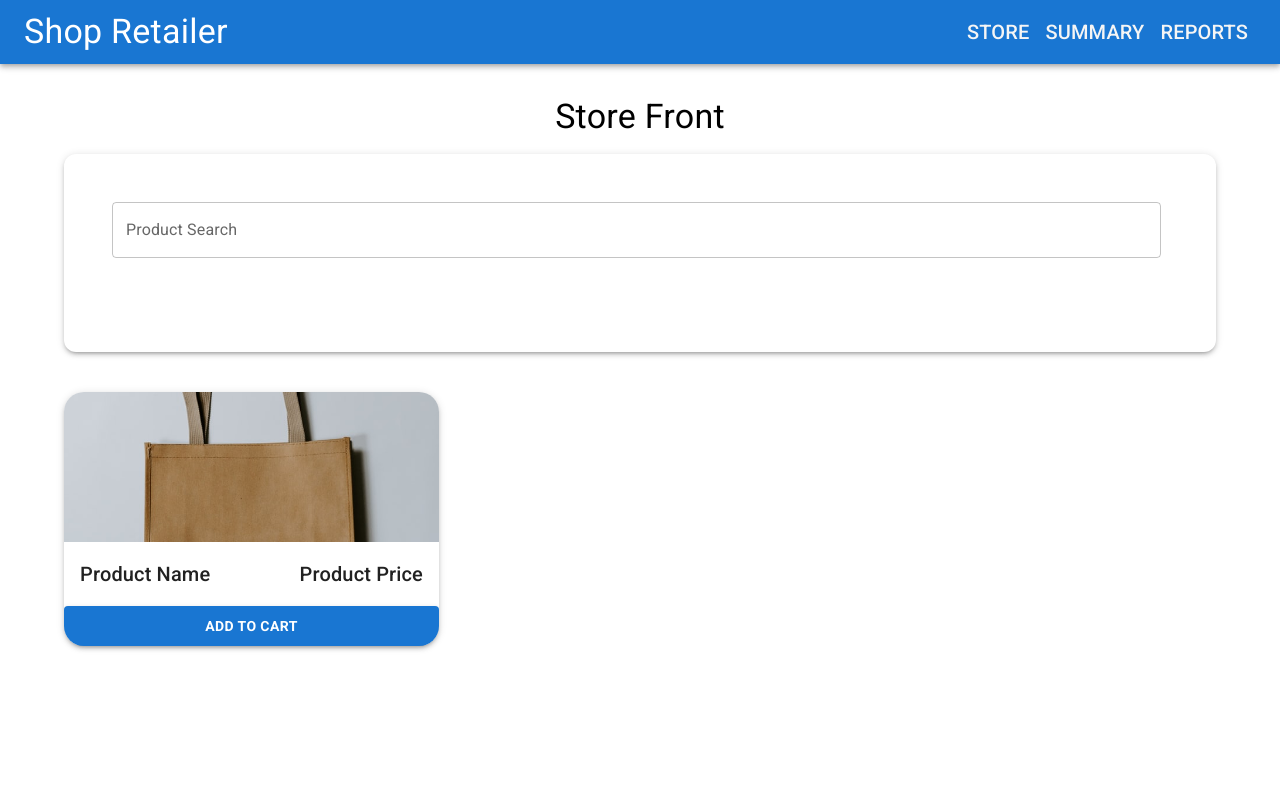
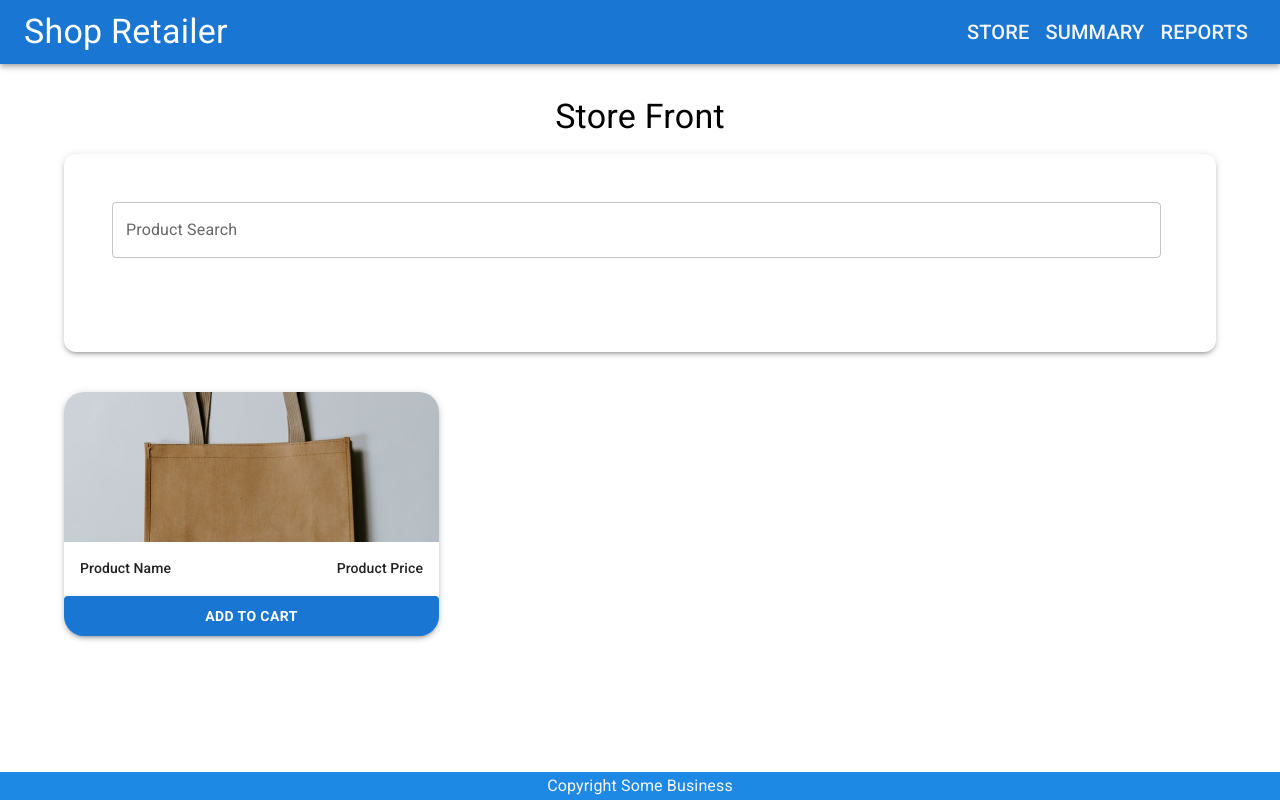
Before and after one commit to joeizang/retailshop-ui, a React (Vite) app: page / in a window 1280 px wide. Built offline with nearby package versions, Linux system fonts and the light colour scheme.

Commit message:
flesh out ModifyQuantity. Add footer to app

```diff
--- a/src/App.tsx
+++ b/src/App.tsx
@@ -6,6 +6,7 @@ import { Report } from './pages/Report'
 import { ShopContextProvider } from './ShopContext'
 import Container from '@mui/material/Container'
 import { NotFound } from './pages/NotFound'
+import { Footer } from './components/Footer'
 
 function App() {
   return (
@@ -19,6 +20,7 @@ function App() {
           <Route path="*" element={<NotFound />} />
         </Routes>
       </Container>
+      <Footer />
     </ShopContextProvider>
   )
 }
--- /dev/null
+++ b/src/components/Footer/Footer.tsx
@@ -0,0 +1,29 @@
+import Box from '@mui/material/Box'
+import Typography from '@mui/material/Typography'
+import { blue } from '@mui/material/colors'
+
+export interface FooterProps {
+  businessName?: string
+}
+
+export function Footer({ businessName }: FooterProps) {
+  return (
+    <>
+      <Box
+        sx={{
+          position: 'fixed',
+          bottom: 0,
+          left: 0,
+          width: '100vw',
+          color: 'whitesmoke',
+          textAlign: 'center',
+          background: blue[600],
+        }}
+      >
+        <Typography variant={'subtitle1'}>
+          Copyright {businessName ?? 'Some Business '}
+        </Typography>
+      </Box>
+    </>
+  )
+}
--- /dev/null
+++ b/src/components/Footer/index.ts
@@ -0,0 +1 @@
+export * from './Footer'
--- a/src/components/ShopItem/ModifyQuantity.tsx
+++ b/src/components/ShopItem/ModifyQuantity.tsx
@@ -1,36 +1,36 @@
+import { FormControl } from '@mui/material'
 import Box from '@mui/material/Box'
 import Button from '@mui/material/Button'
 import TextField from '@mui/material/TextField'
 import Typography from '@mui/material/Typography'
-import { SyntheticEvent } from 'react'
+import { Fragment, SyntheticEvent } from 'react'
 
-export default function ModifyQuantity({
-  quantityValue,
-  handleQuantityDispatchChange,
-  QUANTITYACTION,
-}) {
-  function handleOnChange(evt: any) {
-    handleQuantityDispatchChange({ payload: evt.target.value })
-  }
+export interface ModifyQuantityProps {
+  quantity: number
+}
+
+export default function ModifyQuantity({ quantity }: ModifyQuantityProps) {
   return (
-    <>
-      <Box>
-        <Button>
-          <Typography variant="button" fontWeight={700}>
-            -
-          </Typography>
-        </Button>
+    <Fragment>
+      <Button variant={'contained'} size={'small'} sx={{ borderRadius: '50%' }}>
+        <Typography variant={'button'}>-</Typography>
+      </Button>
+      <FormControl
+        sx={{
+          marginLeft: 2,
+          marginRight: 2,
+          textAlign: 'center',
+          width: '10ch',
+        }}
+      >
         <TextField
-          value={quantityValue}
-          onChange={handleOnChange}
-          name={'quantity'}
+          inputProps={{ style: { textAlign: 'center' } }}
+          value={quantity}
         />
-        <Button>
-          <Typography variant="button" fontWeight={700}>
-            +
-          </Typography>
-        </Button>
-      </Box>
-    </>
+      </FormControl>
+      <Button variant={'contained'} size={'small'} sx={{ borderRadius: '50%' }}>
+        <Typography variant={'button'}>+</Typography>
+      </Button>
+    </Fragment>
   )
 }
--- a/src/components/ShopItem/ShopItem.tsx
+++ b/src/components/ShopItem/ShopItem.tsx
@@ -4,11 +4,31 @@ import CardContent from '@mui/material/CardContent'
 import CardMedia from '@mui/material/CardMedia'
 import CardActions from '@mui/material/CardActions'
 import Button from '@mui/material/Button'
-import { useState } from 'react'
+import { Fragment, useReducer, useRef, useState } from 'react'
 import Box from '@mui/material/Box'
+import TextField from '@mui/material/TextField'
+import FormControl from '@mui/material/FormControl'
+import Slide from '@mui/material/Slide'
+import Fade from '@mui/material/Fade'
+import ModifyQuantity from './ModifyQuantity'
 
 export function ShopItem() {
-  const [quantityControl, showQuantityControl] = useState(false)
+  const [quantityControl, showQuantityControl] = useReducer(
+    (prev) => !prev,
+    false,
+  )
+  const [quantity, updateQuantity] = useReducer(
+    (state: number, action: { type: 'increment' | 'decrement' }) => {
+      switch (action.type) {
+        case 'increment':
+          return state + 1
+        case 'decrement':
+          return state - 1
+      }
+    },
+    1,
+  )
+  const containerRef = useRef(null)
   return (
     <>
       <Card elevation={3} sx={{ maxWidth: 375, borderRadius: 5 }}>
@@ -20,9 +40,20 @@ export function ShopItem() {
         />
         <CardContent>
           <Box display={'flex'} justifyContent={'space-between'}>
-            <Typography variant={'h6'}>Product Name</Typography>
-            <Typography variant={'h6'}>Product Price</Typography>
+            <Typography variant={'subtitle2'}>Product Name</Typography>
+            <Typography variant={'subtitle2'}>Product Price</Typography>
           </Box>
+          {quantityControl && (
+            <Box
+              display={'flex'}
+              justifyContent={'space-between'}
+              ref={containerRef}
+            >
+              <Fade in={quantityControl}>
+                <ModifyQuantity quantity={quantity} />
+              </Fade>
+            </Box>
+          )}
         </CardContent>
         <CardActions sx={{ padding: 0 }}>
           <Button
@@ -30,12 +61,12 @@ export function ShopItem() {
             fullWidth
             size={'large'}
             sx={{ borderBottomRightRadius: 3 }}
+            onClick={showQuantityControl}
           >
             <Typography variant={'button'} fontWeight={700}>
               Add To Cart
             </Typography>
           </Button>
-          {/* <ModifyQuantity /> */}
         </CardActions>
       </Card>
     </>
```
